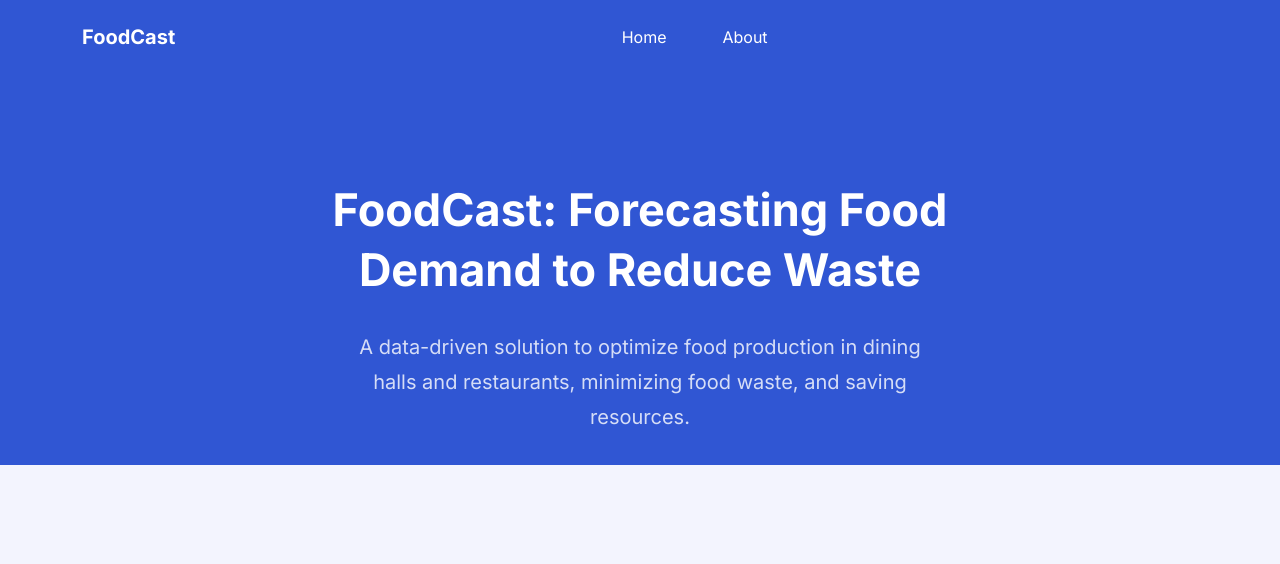
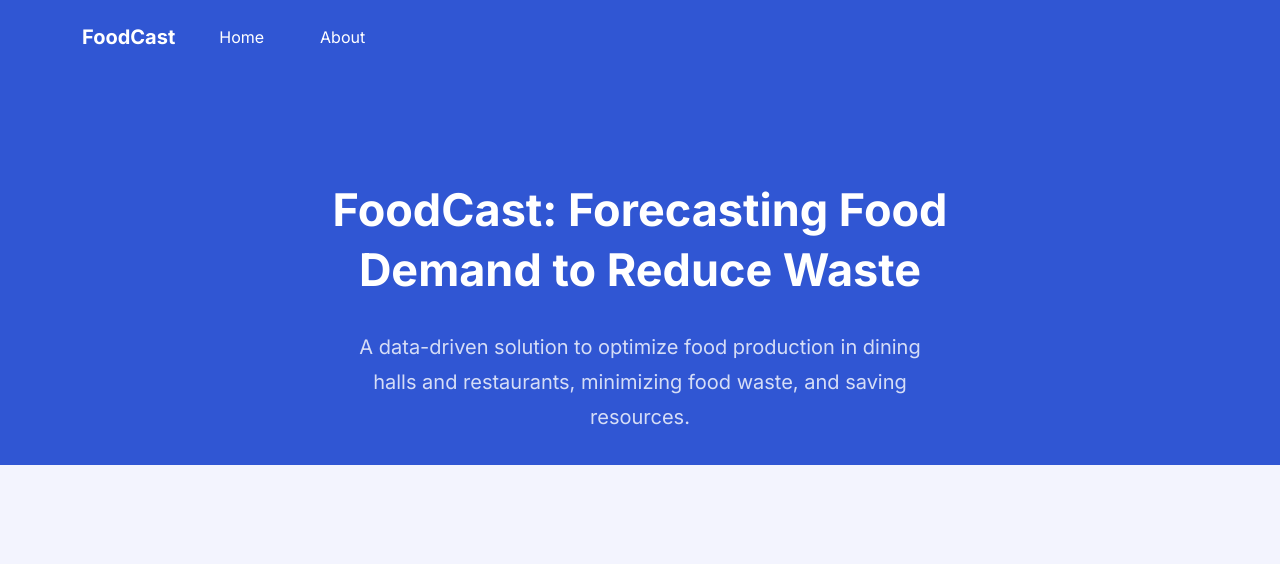
Before and after one commit to abalakrishnan1/foodcast, a plain HTML site: page index.html in a window 1280 px wide. Shown: the top 564 px of the page. Drawn offline with Linux system fonts and the light colour scheme.

Commit message:
Update index.html

```diff
--- a/index.html
+++ b/index.html
@@ -20,7 +20,6 @@
 
   </head>
   <body>
-    <!-- ====== Header Start ====== -->
 <header class="ud-header">
   <div class="container">
     <div class="row">
@@ -30,13 +29,13 @@
             <span class="fw-bold text-white startup-logo">FoodCast</span>
           </a>
           <button class="navbar-toggler">
-                <span class="toggler-icon"> </span>
-                <span class="toggler-icon"> </span>
-                <span class="toggler-icon"> </span>
+            <span class="toggler-icon"></span>
+            <span class="toggler-icon"></span>
+            <span class="toggler-icon"></span>
           </button>
 
-              <div class="navbar-collapse">
-                <ul id="nav" class="navbar-nav mx-auto">
+          <div class="navbar-collapse justify-content-start">
+            <ul id="nav" class="navbar-nav me-auto">
               <li class="nav-item">
                 <a class="ud-menu-scroll" href="index.html">Home</a>
               </li>
@@ -50,7 +49,6 @@
     </div>
   </div>
 </header>
-    <!-- ====== Header End ====== -->
     <!-- ====== Hero Start ====== -->
     <section class="ud-hero" id="home">
       <div class="container">
```
Lines whose indentation alone changed are shown as unchanged.
